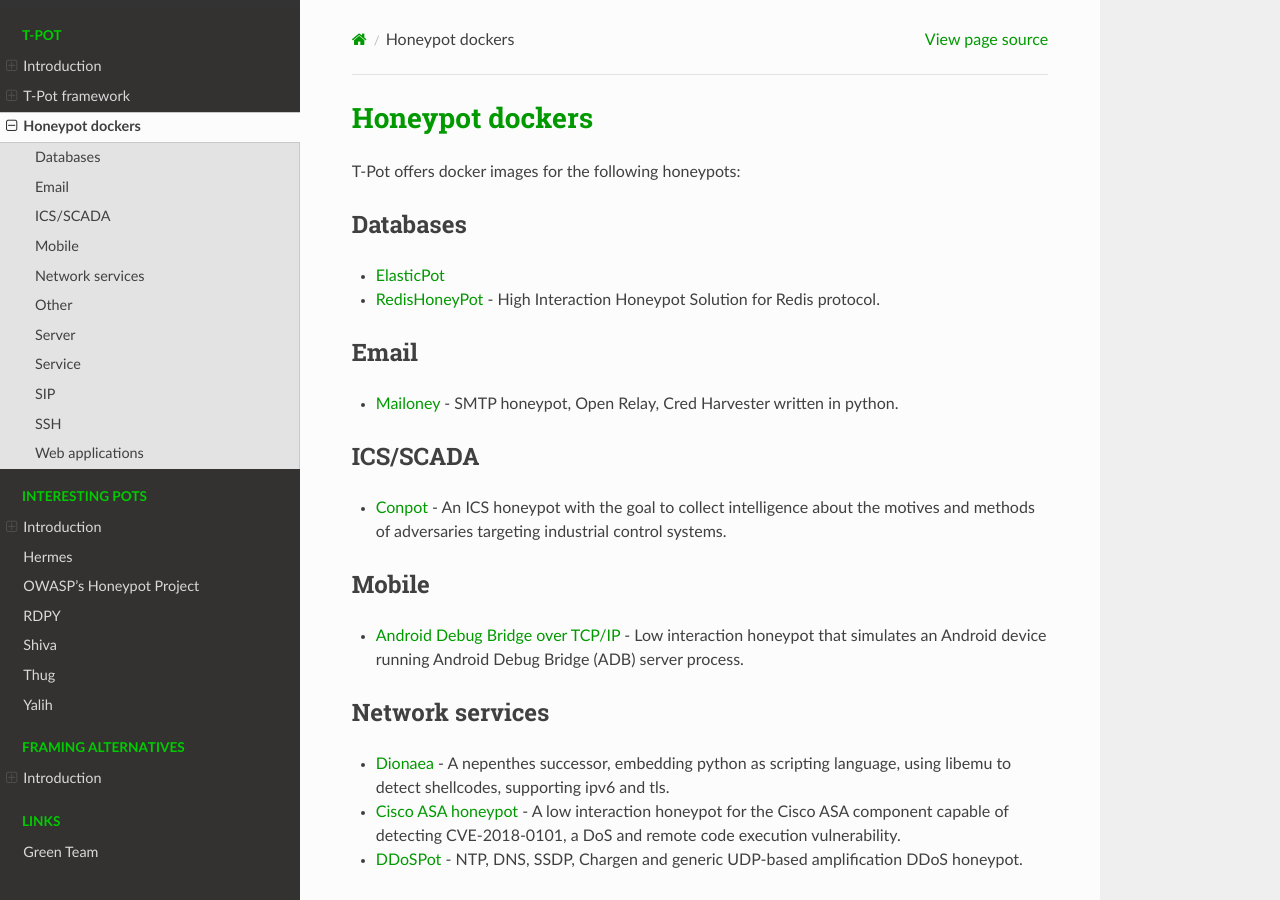
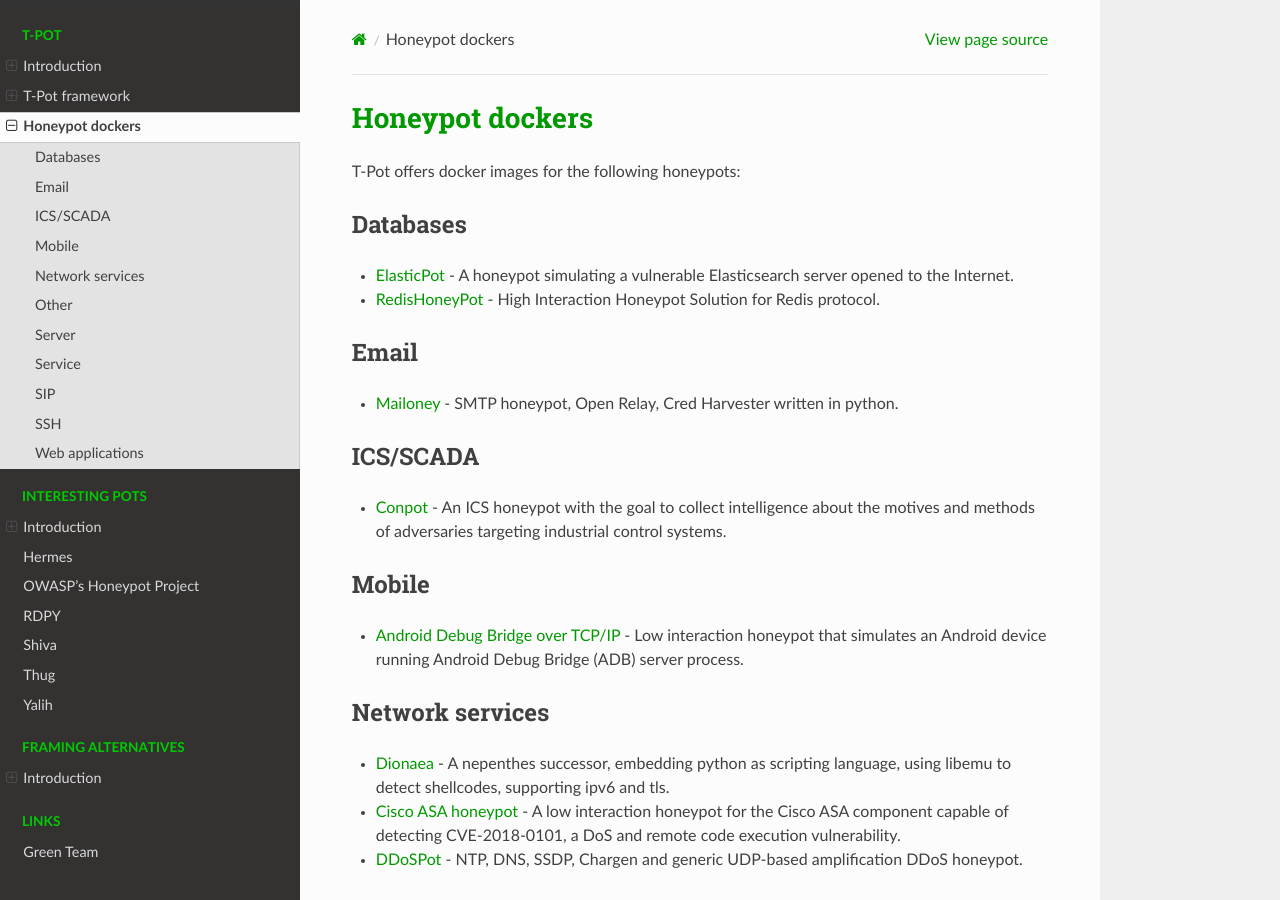
Before and after one commit to tymyrddin/blue-honey, a Sphinx documentation site: the page built from source/docs/tpot/honeypots.md, in a window 1280 px wide and 900 px high. Built offline with Sphinx 7.4.7 and the Read the Docs theme 2.0.0, drawn with Linux system fonts in a browser that asks for light colours.

Commit message:
Initial commit

```diff
--- a/source/docs/tpot/honeypots.md
+++ b/source/docs/tpot/honeypots.md
@@ -4,7 +4,8 @@
 
 ## Databases
 
-* [ElasticPot](https://gitlab.com/bontchev/elasticpot)
+* [ElasticPot](https://gitlab.com/bontchev/elasticpot) - A honeypot simulating a vulnerable Elasticsearch server
+opened to the Internet.
 * [RedisHoneyPot](https://github.com/cypwnpwnsocute/RedisHoneyPot) - High Interaction Honeypot Solution for Redis protocol.
 
 ## Email
```
